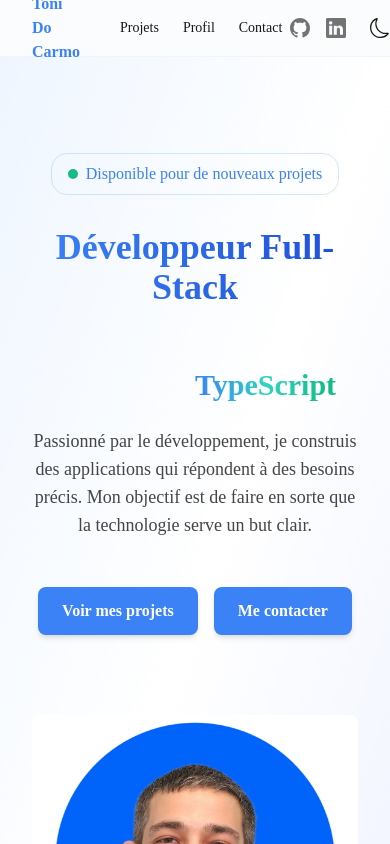
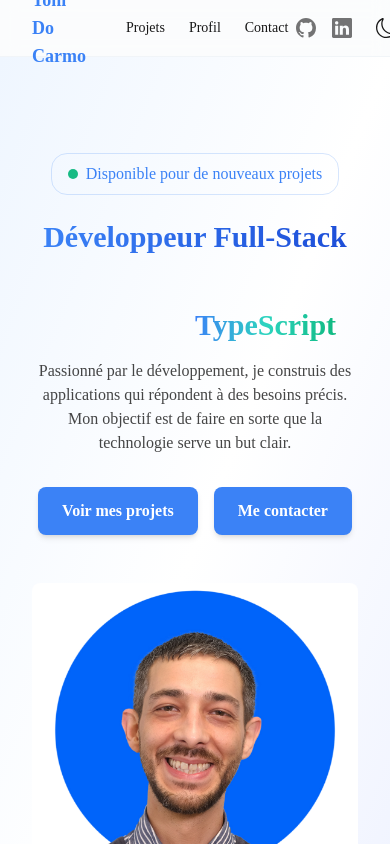
Before and after one commit to tdocarmo/portfolio, a Next.js app: page / in a window 390 px wide. Shown: the top 844 px of the page. Built offline with nearby package versions, Linux system fonts and the light colour scheme.

Commit message:
style: refine Home and Navbar components with improved spacing, font sizes, and layout adjustments for better visual consistency

```diff
--- a/src/app/page.tsx
+++ b/src/app/page.tsx
@@ -9,31 +9,31 @@ export default function Home() {
       {/* Hero Section */}
       <section className="section bg-gradient-to-br from-blue-50 via-white to-indigo-50 dark:from-blue-950/20 dark:via-background dark:to-indigo-950/20">
         <div className="section-content">
-          <div className="flex flex-col md:flex-row items-center justify-center w-full max-w-6xl mx-auto gap-12 pt-8 pb-16 md:pt-12 md:pb-32 px-4 sm:px-8">
-            <div className="flex flex-col items-center md:items-start gap-8 max-w-xl text-center md:text-left">
+          <div className="flex flex-col md:flex-row items-center justify-center w-full max-w-7xl mx-auto gap-8 pt-8 pb-16 md:pt-12 md:pb-32 px-4 sm:px-8">
+            <div className="flex flex-col items-center md:items-start gap-6 max-w-2xl text-center md:text-left">
               <div className="flex items-center gap-2 border border-primary/20 rounded-2xl px-4 py-2">
                 <div className="w-2.5 h-2.5 bg-emerald-500 rounded-full animate-pulse"></div>
-                <span className="text-primary font-medium">Disponible pour de nouveaux projets</span>
+                <span className="text-base font-medium text-primary">Disponible pour de nouveaux projets</span>
               </div>
-              <h1 className="text-4xl sm:text-5xl font-bold bg-gradient-to-r from-blue-500 to-blue-700 bg-clip-text text-transparent hover:from-blue-600 hover:to-blue-800 transition-all duration-300">Développeur Full-Stack</h1>
+              <h1 className="text-3xl sm:text-4xl md:text-5xl font-bold bg-gradient-to-r from-blue-500 to-blue-700 bg-clip-text text-transparent hover:from-blue-600 hover:to-blue-800 transition-all duration-300 whitespace-nowrap">Développeur Full-Stack</h1>
               <TechScroller />
-              <p className="text-lg text-foreground/80">Passionné par le développement, je construis des applications qui répondent à des besoins précis. Mon objectif est de faire en sorte que la technologie serve un but clair.</p>
-              <div className="flex gap-4 mt-4">
+              <p className="text-base md:text-lg text-foreground/80">Passionné par le développement, je construis des applications qui répondent à des besoins précis. Mon objectif est de faire en sorte que la technologie serve un but clair.</p>
+              <div className="flex gap-4 mt-2">
                 <a
                   href="#projets"
-                  className="px-6 py-3 bg-primary text-primary-foreground font-semibold rounded-lg hover:bg-primary/90 transition-all duration-300 shadow-md hover:shadow-lg"
+                  className="px-6 py-3 bg-primary text-primary-foreground text-base font-semibold rounded-lg hover:bg-primary/90 transition-all duration-300 shadow-md hover:shadow-lg"
                 >
                   Voir mes projets
                 </a>
                 <a
                   href="#contact"
-                  className="px-6 py-3 bg-primary text-primary-foreground font-semibold rounded-lg hover:bg-primary/90 transition-all duration-300 shadow-md hover:shadow-lg"
+                  className="px-6 py-3 bg-primary text-primary-foreground text-base font-semibold rounded-lg hover:bg-primary/90 transition-all duration-300 shadow-md hover:shadow-lg"
                 >
                   Me contacter
                 </a>
               </div>
             </div>
-            <div className="w-full md:w-1/4 aspect-square relative rounded-lg overflow-hidden mt-8">
+            <div className="w-full md:w-1/3 aspect-square relative rounded-lg overflow-hidden mt-4 md:mt-0">
               <Image
                 src="/images/profile.jpg"
                 alt="Toni Do Carmo"
--- a/src/components/Navbar.tsx
+++ b/src/components/Navbar.tsx
@@ -12,7 +12,7 @@ export default function Navbar() {
       <div className="container flex h-14 max-w-screen-2xl items-center">
         <div className="mr-4 flex">
           <Link href="/" className="mr-6 flex items-center space-x-2">
-            <span className="font-bold text-primary dark:text-foreground/60">Toni Do Carmo</span>
+            <span className="text-lg font-bold text-primary dark:text-foreground/60">Toni Do Carmo</span>
           </Link>
         </div>
         <div className="flex flex-1 items-center justify-between space-x-2 md:justify-end">
```
